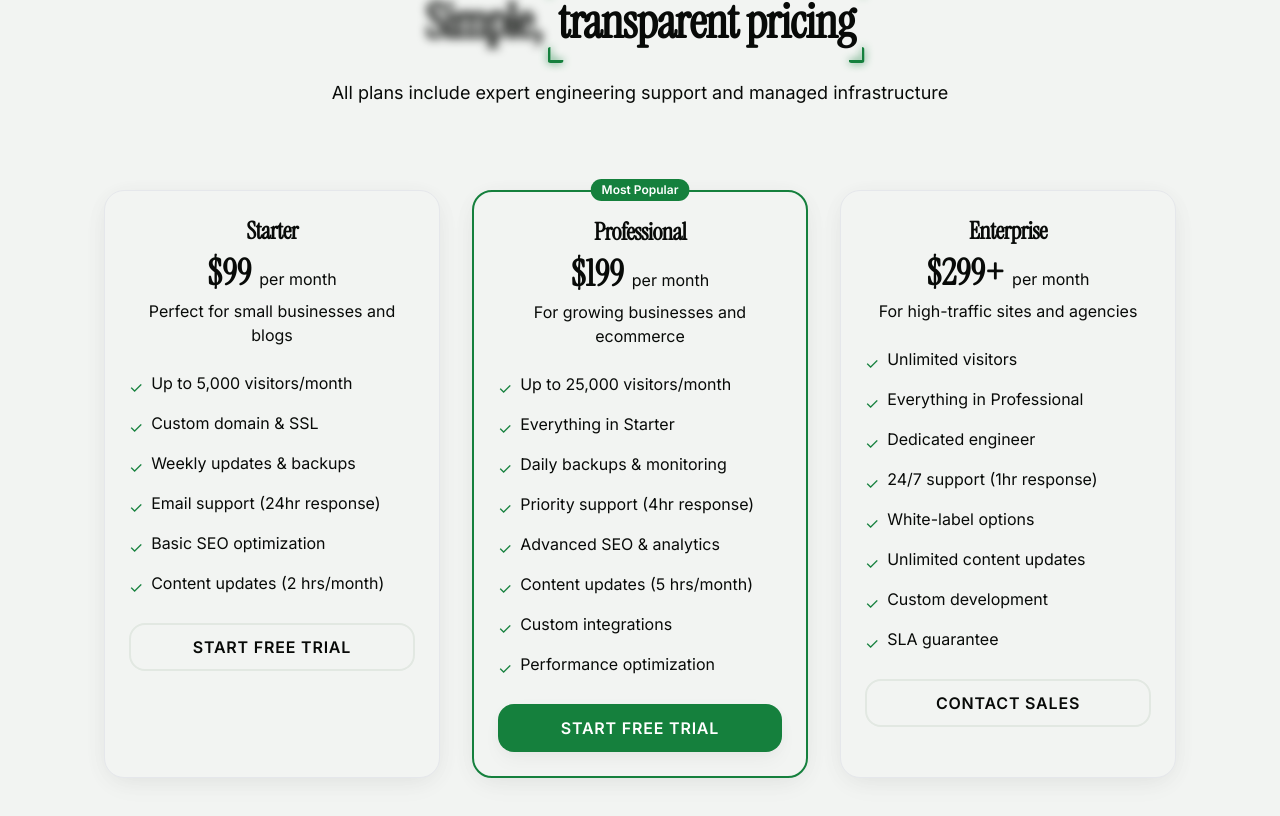
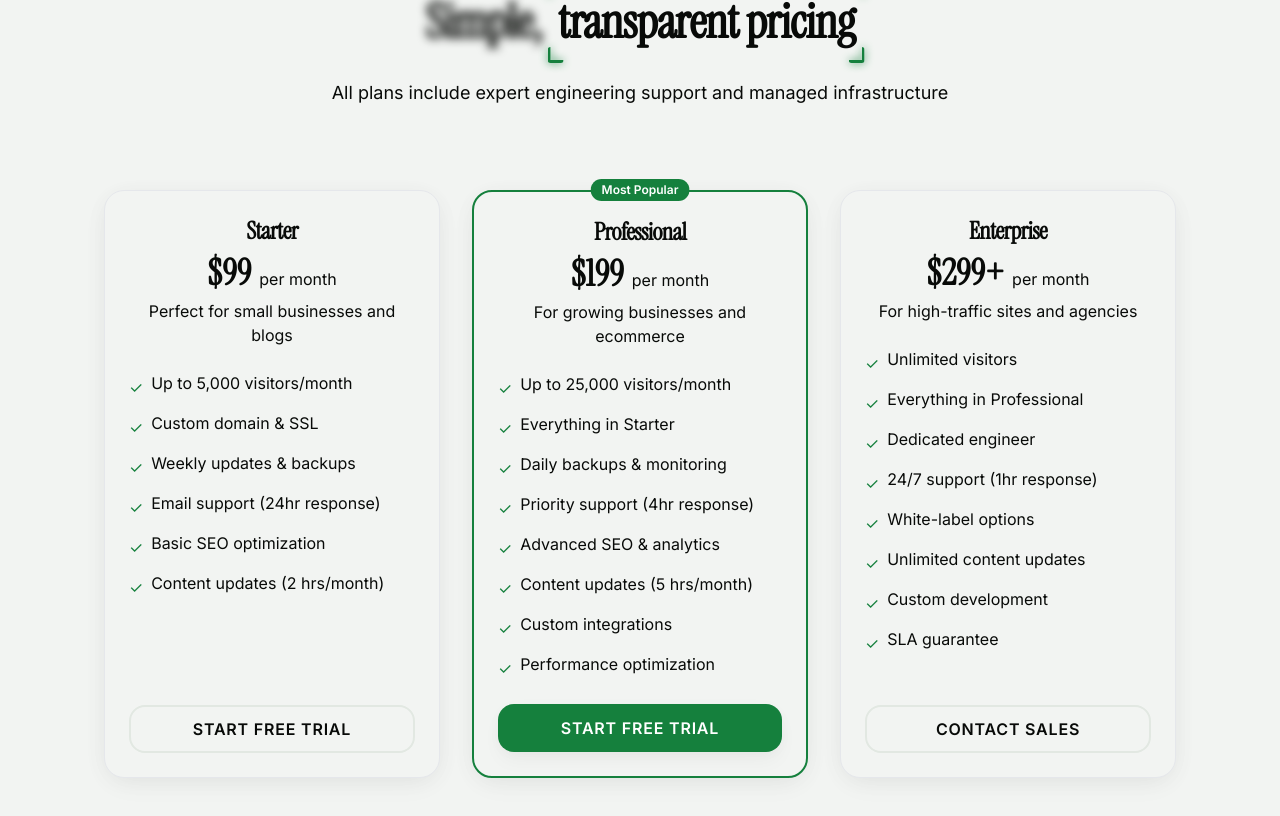
Before and after one commit to dfalt0/website-agency, a Next.js app: page / in a window 1280 px wide. Shown: the part 5402-6218 px from the top of the page. Built offline with nearby package versions, Linux system fonts and the light colour scheme.

Commit message:
moved pricing buttons

```diff
--- a/components/sections/Pricing.tsx
+++ b/components/sections/Pricing.tsx
@@ -93,7 +93,7 @@ export default function Pricing() {
           {plans.map((plan, index) => (
             <Card
               key={index}
-              className={`relative transition-all duration-300 hover:shadow-card-hover ${
+              className={`relative flex flex-col h-full transition-all duration-300 hover:shadow-card-hover ${
                 plan.highlighted
                   ? "border-2 border-primary shadow-card"
                   : ""
@@ -114,8 +114,8 @@ export default function Pricing() {
                   {plan.description}
                 </CardDescription>
               </CardHeader>
-              <CardContent>
-                <ul className="space-y-3">
+              <CardContent className="flex-1 flex flex-col">
+                <ul className="space-y-3 flex-1">
                   {plan.features.map((feature, featureIndex) => (
                     <li key={featureIndex} className="flex items-start gap-2">
                       <span className="mt-1 text-primary">✓</span>
--- a/package.json
+++ b/package.json
@@ -18,6 +18,7 @@
     "next": "^16.1.6",
     "react": "^19.2.4",
     "react-dom": "^19.2.4",
+    "react-icons": "^5.5.0",
     "tailwind-merge": "^2.5.4",
     "tailwindcss": "^3.4.0"
   },
```
Also changed, not shown: 1 other file (tests, documents, lock files or other folders).
